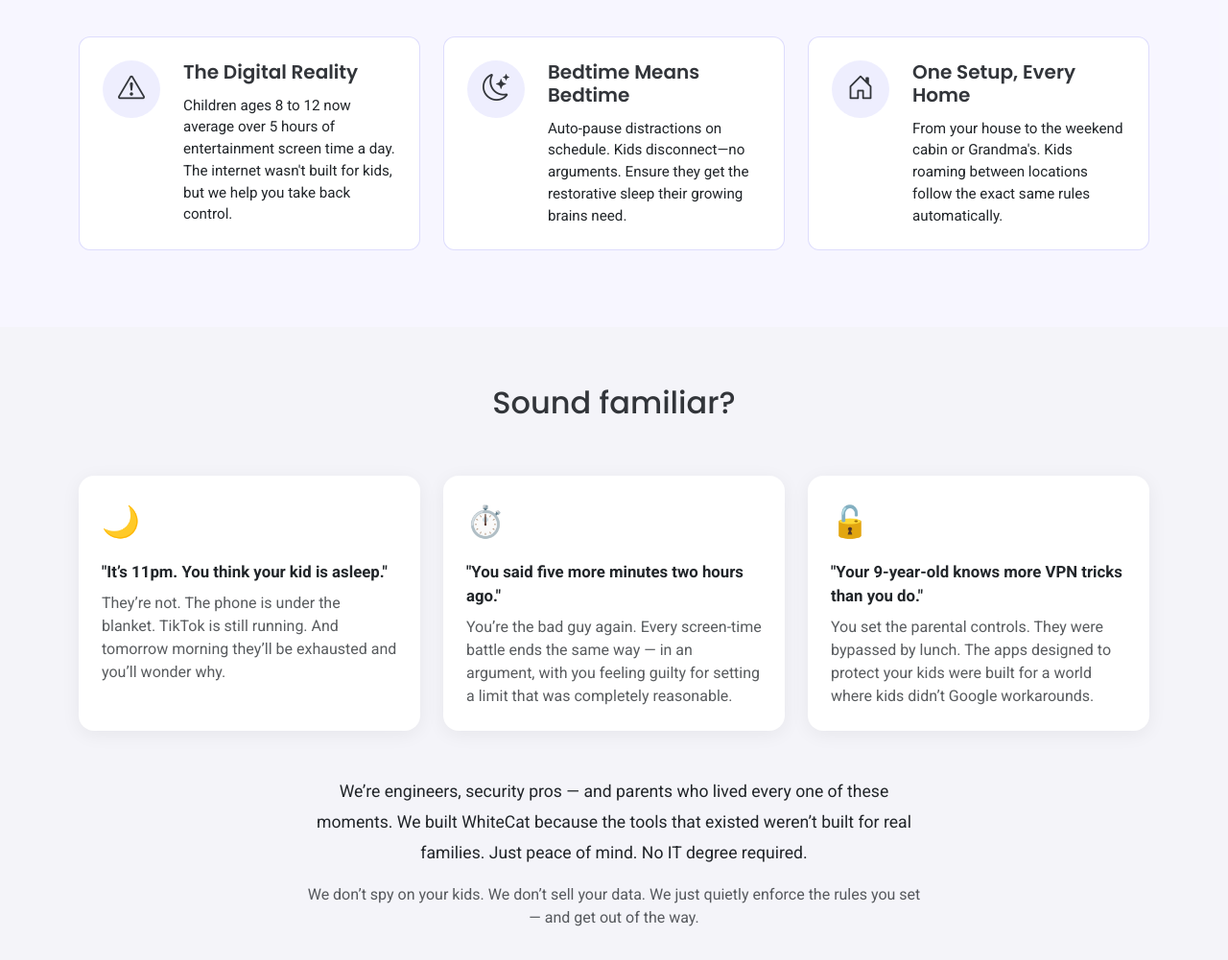
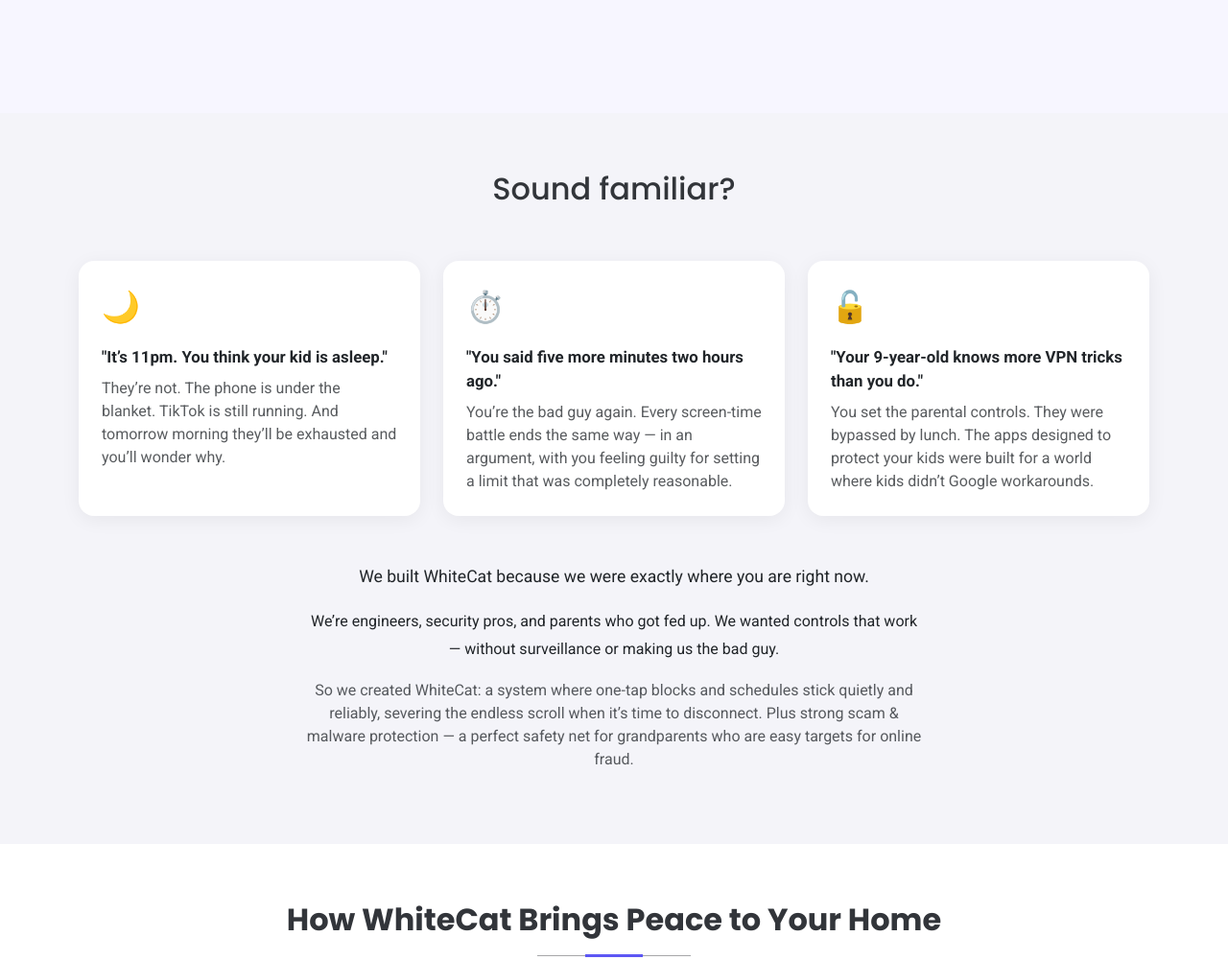
Before and after one commit to WhiteCatCloud/whitecatfamily-site, a plain HTML site: page public/index.html in a window 1280 px wide. Shown: the part 560-1561 px from the top of the page at 96% size. Drawn offline with Linux system fonts and the light colour scheme.

Commit message:
content: restructure - move Sound familiar cards after hero, restore original 3 paragraphs, remove stat boxes

```diff
--- a/public/index.html
+++ b/public/index.html
@@ -71,35 +71,6 @@
                             </div>
                         </div>
                     </div>
-                    <div class="row feature-boxes">
-                        <div class="col-lg-4 mb-4 mb-lg-0" data-aos="fade-up" data-aos-delay="200">
-                            <div class="feature-box">
-                                <div class="feature-icon me-sm-4 mb-3 mb-sm-0"><i class="bi bi-exclamation-triangle"></i></div>
-                                <div class="feature-content">
-                                    <h3 class="feature-title">The Digital Reality</h3>
-                                    <p class="feature-text">Children ages 8 to 12 now average over 5 hours of entertainment screen time a day. The internet wasn't built for kids, but we help you take back control.</p>
-                                </div>
-                            </div>
-                        </div>
-                        <div class="col-lg-4 mb-4 mb-lg-0" data-aos="fade-up" data-aos-delay="300">
-                            <div class="feature-box">
-                                <div class="feature-icon me-sm-4 mb-3 mb-sm-0"><i class="bi bi-moon-stars"></i></div>
-                                <div class="feature-content">
-                                    <h3 class="feature-title">Bedtime Means Bedtime</h3>
-                                    <p class="feature-text">Auto-pause distractions on schedule. Kids disconnect—no arguments. Ensure they get the restorative sleep their growing brains need.</p>
-                                </div>
-                            </div>
-                        </div>
-                        <div class="col-lg-4" data-aos="fade-up" data-aos-delay="400">
-                            <div class="feature-box">
-                                <div class="feature-icon me-sm-4 mb-3 mb-sm-0"><i class="bi bi-house-door"></i></div>
-                                <div class="feature-content">
-                                    <h3 class="feature-title">One Setup, Every Home</h3>
-                                    <p class="feature-text">From your house to the weekend cabin or Grandma's. Kids roaming between locations follow the exact same rules automatically.</p>
-                                </div>
-                            </div>
-                        </div>
-                    </div>
                 </div>
             </section>
 
@@ -135,8 +106,9 @@
                     </div>
                     <div class="row justify-content-center">
                         <div class="col-lg-7 text-center" data-aos="fade-up" data-aos-delay="100">
-                            <p style="font-size:1.1rem; line-height:1.8;">We’re engineers, security pros — and parents who lived every one of these moments. We built WhiteCat because the tools that existed weren’t built for real families. Just peace of mind. No IT degree required.</p>
-                            <p class="text-muted">We don’t spy on your kids. We don’t sell your data. We just quietly enforce the rules you set — and get out of the way.</p>
+                            <p style="font-size:1.1rem; line-height:1.8;">We built WhiteCat because we were exactly where you are right now.</p>
+                            <p style="font-size:1rem; line-height:1.8;">We’re engineers, security pros, and parents who got fed up. We wanted controls that work — without surveillance or making us the bad guy.</p>
+                            <p class="text-muted">So we created WhiteCat: a system where one-tap blocks and schedules stick quietly and reliably, severing the endless scroll when it’s time to disconnect. Plus strong scam &amp; malware protection — a perfect safety net for grandparents who are easy targets for online fraud.</p>
                         </div>
                     </div>
                 </div>
```
